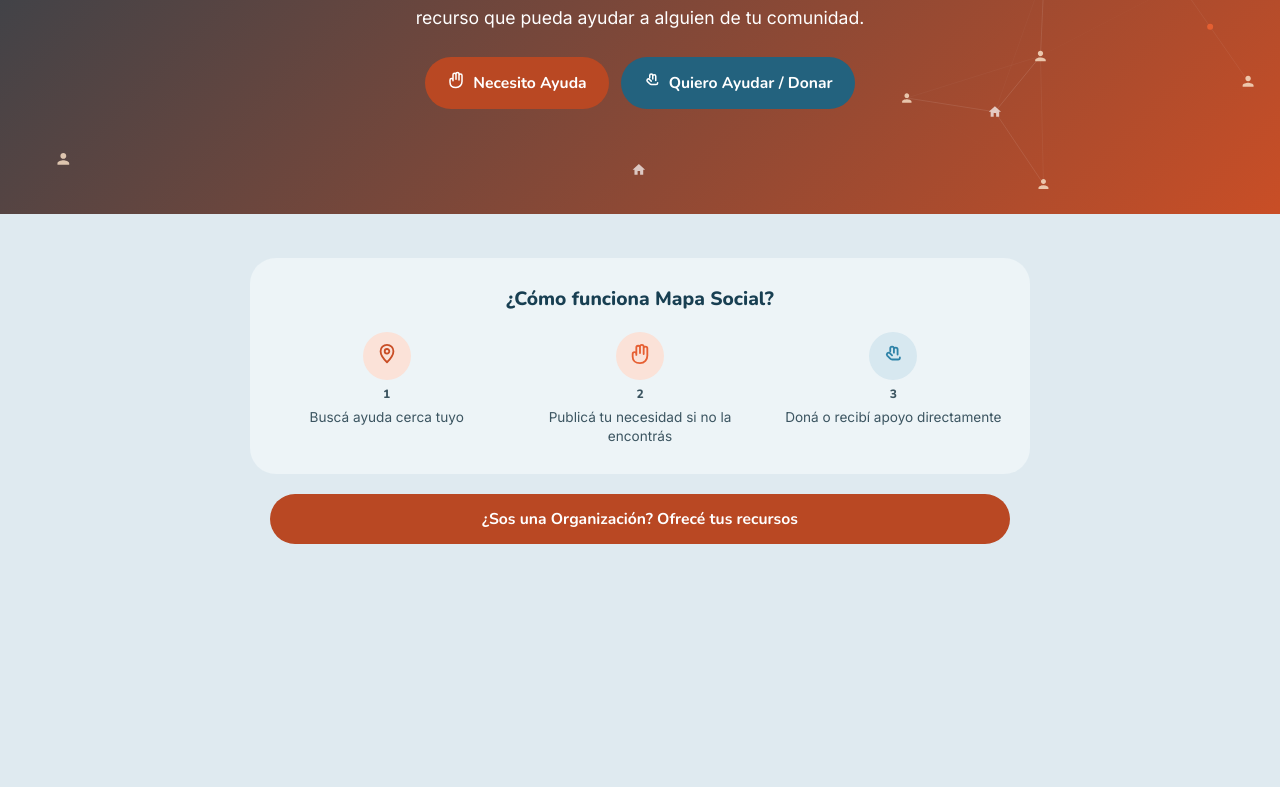
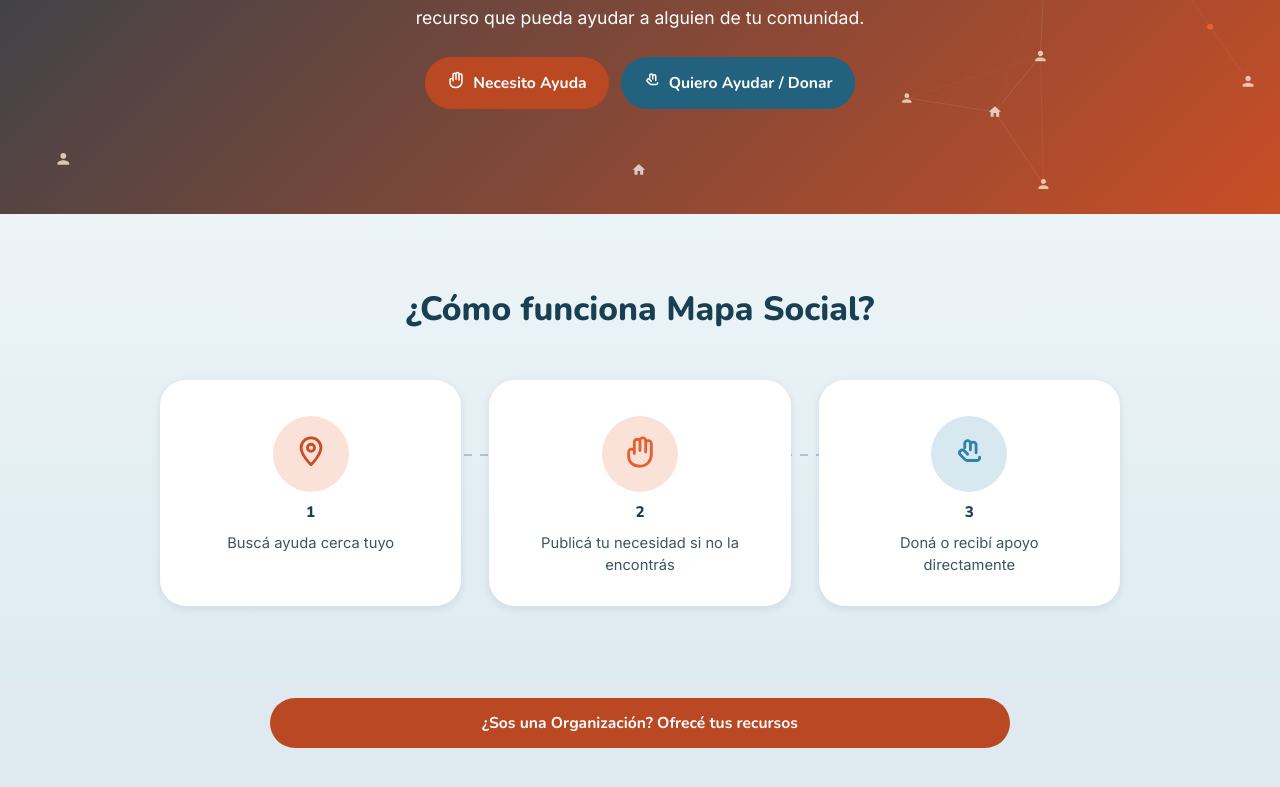
Before and after one commit to danrose222/mapa-social, an Angular app in the folder frontend/: page / in a window 1280 px wide. Shown: the part 527-1314 px from the top of the page. Before the commit the page ends 1143 px from the top, so only its background shows below. Built offline with nearby package versions, Linux system fonts and the light colour scheme.

Commit message:
feat(landing): convertir como-funciona en tarjetas con conector y reveal al scroll

```diff
--- a/frontend/src/app/pages/inicio/inicio.component.html
+++ b/frontend/src/app/pages/inicio/inicio.component.html
@@ -31,40 +31,23 @@
   </section>
 
   <section class="inicio__how" aria-labelledby="inicio-how-heading">
-    <h2 id="inicio-how-heading">¿Cómo funciona Mapa Social?</h2>
+    <div class="inicio__how-inner">
+      <h2 id="inicio-how-heading">¿Cómo funciona Mapa Social?</h2>
 
-    <div class="inicio__how-steps">
-      <div class="inicio__how-step">
-        <span
-          class="inicio__how-icon"
-          style="background: var(--brand-soft); color: var(--brand-dark)"
-        >
-          <app-icon name="pin" [size]="22" />
-        </span>
-        <span class="inicio__how-number">1</span>
-        <p>Buscá ayuda cerca tuyo</p>
-      </div>
-
-      <div class="inicio__how-step">
-        <span
-          class="inicio__how-icon"
-          style="background: var(--need-color-soft); color: var(--need-color)"
-        >
-          <app-icon name="hands" [size]="22" />
-        </span>
-        <span class="inicio__how-number">2</span>
-        <p>Publicá tu necesidad si no la encontrás</p>
-      </div>
-
-      <div class="inicio__how-step">
-        <span
-          class="inicio__how-icon"
-          style="background: var(--help-color-soft); color: var(--help-color)"
-        >
-          <app-icon name="helpingHand" [size]="22" />
-        </span>
-        <span class="inicio__how-number">3</span>
-        <p>Doná o recibí apoyo directamente</p>
+      <div class="inicio__how-steps">
+        @for (step of howSteps; track step.text; let i = $index) {
+          <div
+            class="inicio__how-step"
+            appScrollReveal
+            [style.--reveal-delay.ms]="i * 110"
+          >
+            <span class="inicio__how-icon" [style.background]="step.iconBg" [style.color]="step.iconColor">
+              <app-icon [name]="step.icon" [size]="34" />
+            </span>
+            <span class="inicio__how-number">{{ i + 1 }}</span>
+            <p>{{ step.text }}</p>
+          </div>
+        }
       </div>
     </div>
   </section>
--- a/frontend/src/app/pages/inicio/inicio.component.scss
+++ b/frontend/src/app/pages/inicio/inicio.component.scss
@@ -166,41 +166,98 @@
   }
 }
 
-// max-width acá y no en .inicio (que ya no lo tiene, ver arriba): esta
-// sección sigue siendo una tarjeta angosta por ahora -- el rediseño de
-// "cómo funciona" es la próxima sección a encarar, esto solo evita que se
-// rompa al full-bleed del hero.
+// Segunda banda full-bleed del ritmo vertical (hero oscuro -> esta, clara,
+// wash de teal muy suave): mismo criterio que el hero, ancho real de borde
+// a borde con un contenido centrado adentro.
 .inicio__how {
-  max-width: 780px;
-  margin: 44px auto 0;
-  padding: 28px 20px;
-  border-radius: var(--radius-lg);
-  background: var(--surface);
+  width: 100%;
+  padding: 72px max(24px, env(safe-area-inset-right)) 72px max(24px, env(safe-area-inset-left));
+  background: linear-gradient(180deg, var(--surface), var(--help-color-soft) 140%);
   text-align: center;
 
   h2 {
-    margin: 0 0 20px;
-    font-size: 1.2rem;
+    margin: 0 0 8px;
+    font-size: clamp(1.6rem, 1.2rem + 1.4vw, 2.1rem);
+    text-wrap: balance;
   }
 }
 
+.inicio__how-inner {
+  max-width: 960px;
+  margin: 0 auto;
+}
+
 .inicio__how-steps {
+  position: relative;
   display: grid;
   grid-template-columns: repeat(3, 1fr);
-  gap: 20px;
+  gap: 28px;
+  margin-top: 48px;
+
+  // El "hilo" que conecta los 3 pasos como un flujo: pasa por detrás de
+  // cada tarjeta (su propio fondo opaco lo tapa) y solo se ve en los huecos
+  // entre ellas -- alcanza para leerse como una línea continua sin tener
+  // que perforar las tarjetas. Alineado a la altura del CENTRO del círculo
+  // de ícono (padding-top de la tarjeta + la mitad de su alto).
+  &::before {
+    content: '';
+    position: absolute;
+    top: 74px;
+    left: calc(100% / 6);
+    right: calc(100% / 6);
+    height: 2px;
+    background: repeating-linear-gradient(
+      to right,
+      var(--border) 0,
+      var(--border) 8px,
+      transparent 8px,
+      transparent 16px
+    );
+  }
 }
 
 .inicio__how-step {
+  position: relative;
+  z-index: 1;
   display: flex;
   flex-direction: column;
   align-items: center;
-  gap: 6px;
+  gap: 10px;
+  padding: 36px 24px 30px;
+  border-radius: var(--radius-lg);
+  background: #fff;
+  box-shadow: var(--shadow-1);
+  text-align: center;
+  // Estado "no revelado" para appScrollReveal: la tarjeta parte más abajo y
+  // transparente, .is-revealed la lleva a su lugar. --reveal-delay lo pone
+  // el @for de cada tarjeta (0ms/110ms/220ms) para que aparezcan en fila.
+  opacity: 0;
+  transform: translateY(28px);
+  transition: opacity 600ms ease, transform 600ms ease, box-shadow 200ms ease;
+  transition-delay: var(--reveal-delay, 0ms);
+
+  &.is-revealed {
+    opacity: 1;
+    transform: translateY(0);
+  }
+
+  &:hover {
+    box-shadow: var(--shadow-2);
+    transform: translateY(-4px);
+  }
+
+  &.is-revealed:hover {
+    // Sin esto, el transform del hover hereda el transition-delay de la
+    // revelación (--reveal-delay) y el hover queda con lag.
+    transition-delay: 0ms;
+  }
 
   p {
     margin: 0;
+    max-width: 22ch;
     color: var(--ink-soft);
-    font-size: 0.85rem;
-    line-height: 1.4;
+    font-size: 0.92rem;
+    line-height: 1.5;
   }
 }
 
@@ -208,16 +265,17 @@
   display: flex;
   align-items: center;
   justify-content: center;
-  width: 48px;
-  height: 48px;
+  width: 76px;
+  height: 76px;
   border-radius: 50%;
+  box-shadow: 0 0 0 6px #fff;
 }
 
 .inicio__how-number {
   font-family: var(--font-display);
   font-weight: 800;
-  font-size: 0.75rem;
-  color: var(--ink-soft);
+  font-size: 0.95rem;
+  color: var(--ink);
 }
 
 .inicio__org-cta {
@@ -234,5 +292,10 @@
   .inicio__how-steps {
     grid-template-columns: 1fr;
     gap: 24px;
+
+    // El conector horizontal no tiene sentido en una sola columna.
+    &::before {
+      display: none;
+    }
   }
 }
--- a/frontend/src/app/pages/inicio/inicio.component.ts
+++ b/frontend/src/app/pages/inicio/inicio.component.ts
@@ -3,12 +3,37 @@
 
 import { IconComponent } from '../../shared/icons/icon.component';
 import { HeroNetworkComponent } from '../../shared/components/hero-network/hero-network.component';
+import { ScrollRevealDirective } from '../../shared/directives/scroll-reveal.directive';
 
 @Component({
   selector: 'app-inicio',
   standalone: true,
-  imports: [RouterLink, IconComponent, HeroNetworkComponent],
+  imports: [RouterLink, IconComponent, HeroNetworkComponent, ScrollRevealDirective],
   templateUrl: './inicio.component.html',
   styleUrl: './inicio.component.scss',
 })
-export class InicioComponent {}
+export class InicioComponent {
+  // Array acá y no en un servicio: es contenido de presentación puro de
+  // esta página, no datos -- el @for de abajo evita repetir 3 veces el
+  // mismo bloque de markup que solo cambia ícono/color/texto.
+  readonly howSteps = [
+    {
+      icon: 'pin' as const,
+      iconBg: 'var(--brand-soft)',
+      iconColor: 'var(--brand-dark)',
+      text: 'Buscá ayuda cerca tuyo',
+    },
+    {
+      icon: 'hands' as const,
+      iconBg: 'var(--need-color-soft)',
+      iconColor: 'var(--need-color)',
+      text: 'Publicá tu necesidad si no la encontrás',
+    },
+    {
+      icon: 'helpingHand' as const,
+      iconBg: 'var(--help-color-soft)',
+      iconColor: 'var(--help-color)',
+      text: 'Doná o recibí apoyo directamente',
+    },
+  ];
+}
--- /dev/null
+++ b/frontend/src/app/shared/directives/scroll-reveal.directive.ts
@@ -0,0 +1,42 @@
+import { Directive, ElementRef, OnDestroy, OnInit, inject } from '@angular/core';
+
+// Revela el elemento (agregando .is-revealed -- los estilos de quien la usa
+// definen de qué "no revelado" se parte) la primera vez que entra en
+// viewport, una sola vez -- no vuelve a esconderlo si se sale de vista. Con
+// prefers-reduced-motion directamente lo marca revelado sin esperar el
+// scroll, no hay nada que animar.
+@Directive({
+  selector: '[appScrollReveal]',
+  standalone: true,
+})
+export class ScrollRevealDirective implements OnInit, OnDestroy {
+  private readonly el = inject(ElementRef<HTMLElement>);
+  private observer?: IntersectionObserver;
+
+  ngOnInit(): void {
+    const element = this.el.nativeElement;
+
+    if (window.matchMedia('(prefers-reduced-motion: reduce)').matches) {
+      element.classList.add('is-revealed');
+      return;
+    }
+
+    this.observer = new IntersectionObserver(
+      (entries) => {
+        for (const entry of entries) {
+          if (entry.isIntersecting) {
+            element.classList.add('is-revealed');
+            this.observer?.unobserve(element);
+          }
+        }
+      },
+      { threshold: 0.15 },
+    );
+
+    this.observer.observe(element);
+  }
+
+  ngOnDestroy(): void {
+    this.observer?.disconnect();
+  }
+}
```
